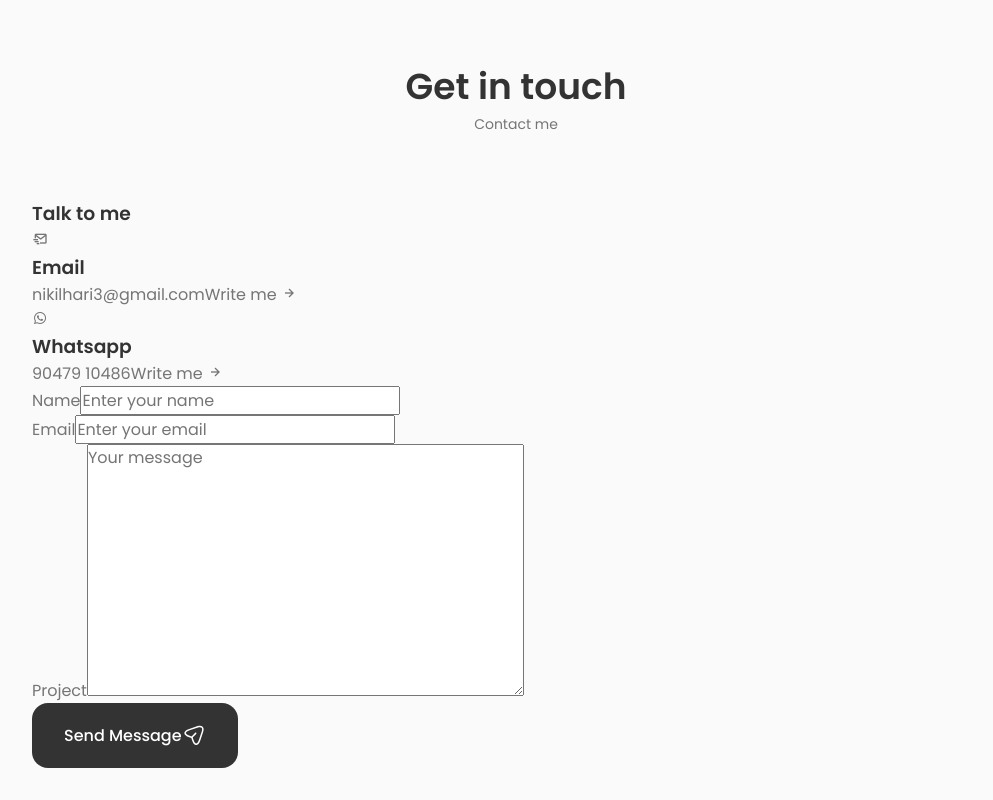
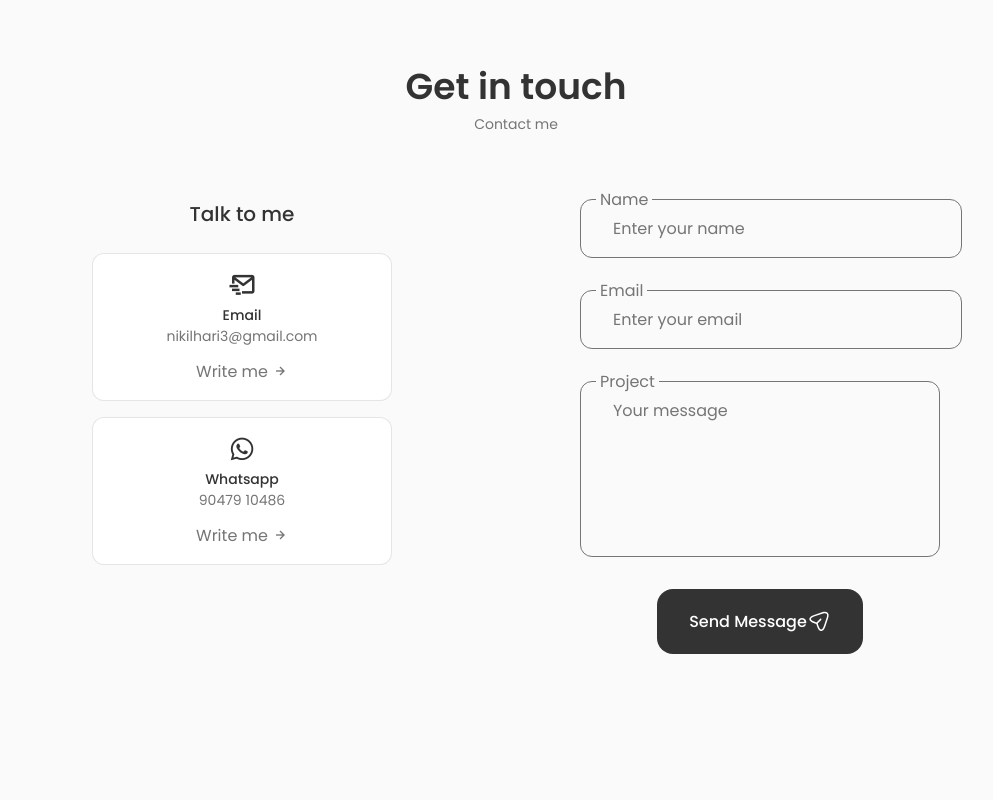
Before and after one commit to Nikilhari/Portfolio, a React (Vite) app: page / in a window 1280 px wide. Shown: the part 3878-4678 px from the top of the page, without its empty margins (124-1117 px from the left). After the commit the page ends 4612 px from the top, so only its background shows below. Built offline with nearby package versions, Linux system fonts and the light colour scheme.

Commit message:
contact changes

```diff
--- a/src/componets/Contact/Contact.css
+++ b/src/componets/Contact/Contact.css
@@ -0,0 +1,92 @@
+.contact__container{
+    display: flex;
+    flex-wrap: wrap;
+    justify-content: space-evenly;
+    gap: 8rem;
+    padding-bottom: 3rem;
+}
+.contact__title{
+    text-align: center;
+    font-size: var(--h3-font);
+    font-weight: var(--font-medium);
+    margin-bottom: 1.5rem;
+}
+.contact__info{
+    display: grid;
+    row-gap: 1rem;
+    grid-template-columns: 18.75rem;
+}
+.contact__card{
+    background-color: white;
+    border: 1px solid rgba(0,0,0,0.1);
+    padding: 1rem;
+    border-radius: .75rem;
+    text-align: center;
+}
+.contact__card-info{
+    font-size: 2rem;
+    color: var(--title-color);
+    margin-bottom: .25rem;
+}
+.contact__card-title,.contact__card-data{
+    font-size: var(--small-font);
+}
+.contact__card-title{
+    font-weight: var(--font-medium);
+}
+.contact__card-data{
+    display: block;
+    margin-bottom: .75rem;
+}
+.contact__form{
+    display: flex;
+    flex-direction: column;
+    gap: 2rem;
+    width: 360px;
+}
+.contact__card-icon{
+    font-size: 30px;
+    color: var(--title-color);
+}
+.contact__form-div{
+    display: grid;
+    position: relative;
+
+}
+.contact__form-input{
+    border: none;
+    min-width: none;
+    border: 1px solid var(--text-color);
+    padding: 1rem 2rem;
+    background-color:  var(--body-color);
+    color: var(--text-color);
+    outline: none;
+    border-radius: 0.75rem;
+}
+.contact__form-tag{
+    position: absolute;
+    top: -16px;
+    left:16px;
+    padding: .25rem;
+    background-color: var(--body-color);
+}
+.contactme__button{
+    max-width: 250px;
+    justify-content: center;
+    align-self: center;
+}
+.contact__button{
+    display: inline-flex;
+    align-items: center;
+    gap:.25rem;
+}
+.contact__button-icon{
+    transition: .3s;
+}
+.contact__button:hover .contact__button-icon{
+    transform: translateX(0.25rem);
+}
+.contact__form-div textarea{
+    resize: none;
+    height: 11rem;
+}
--- a/src/componets/Contact/Contact.jsx
+++ b/src/componets/Contact/Contact.jsx
@@ -7,7 +7,7 @@ const Contact = () => {
                 Get in touch
             </h2>
             <span className="section__subtitle">Contact me</span>
-            <div className="contact_container container">
+            <div className="contact__container container">
                 <div className="contact__content">
                     <h3 className="contact__title">
                         Talk to me</h3>
@@ -24,7 +24,7 @@ const Contact = () => {
                                 <i className="bx bxl-whatsapp contact__card-icon"></i>
                                 <h3 className="contact__card-title">Whatsapp</h3>
                                 <span className="contact__card-data">90479 10486</span>
-                                <a href="" className="contact__button">Write me <i className="bx bx-right-arrow-alt"></i>
+                                <a href="" className="contact__button">Write me <i className="bx bx-right-arrow-alt contact__button-icon"></i>
 
                                 </a>
                             </div>
@@ -36,19 +36,18 @@ const Contact = () => {
                             <label htmlFor="" className="contact__form-tag">Name</label>
                             <input type="text" name='name' className="contact__form-input" placeholder='Enter your name'/>
                         </div>
-                    </form>
-                    <form className="contact__form">
+
                         <div className="contact__form-div">
                             <label htmlFor="" className="contact__form-tag">Email</label>
                             <input type="email" name='email' className="contact__form-input" placeholder='Enter your email'/>
                         </div>
-                    </form>
-                    <form className="contact__form">
+
+
                         <div className="contact__form-div">
                             <label htmlFor="" className="contact__form-tag">Project</label>
-                            <textarea name="project" cols="30" rows="10" className='contact__form-input' placeholder='Your message'></textarea>
+                            <textarea name="project"  className='contact__form-input' placeholder='Your message'></textarea>
                         </div>
-                        <button className="button button--flex">
+                        <button className="button button--flex contactme__button">
                 Send Message
                 <svg
                     className="button__icon"
```
